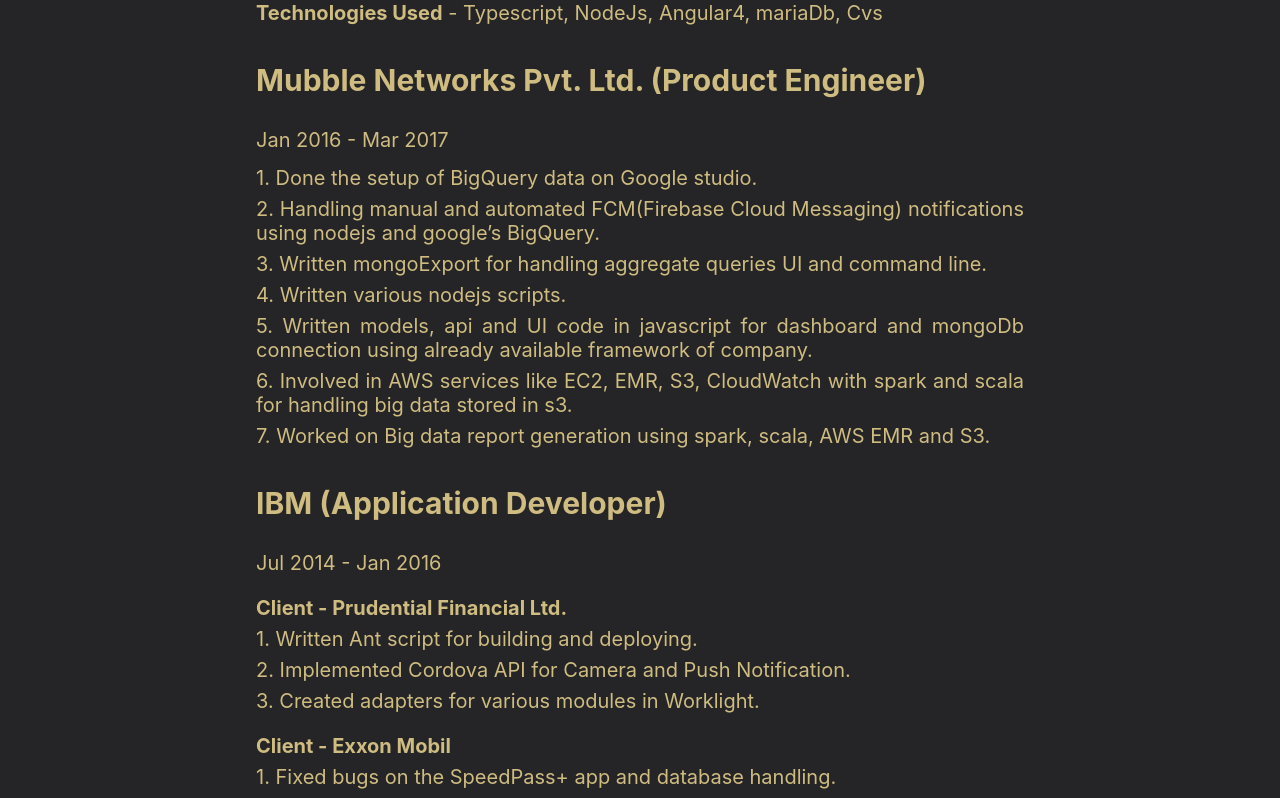
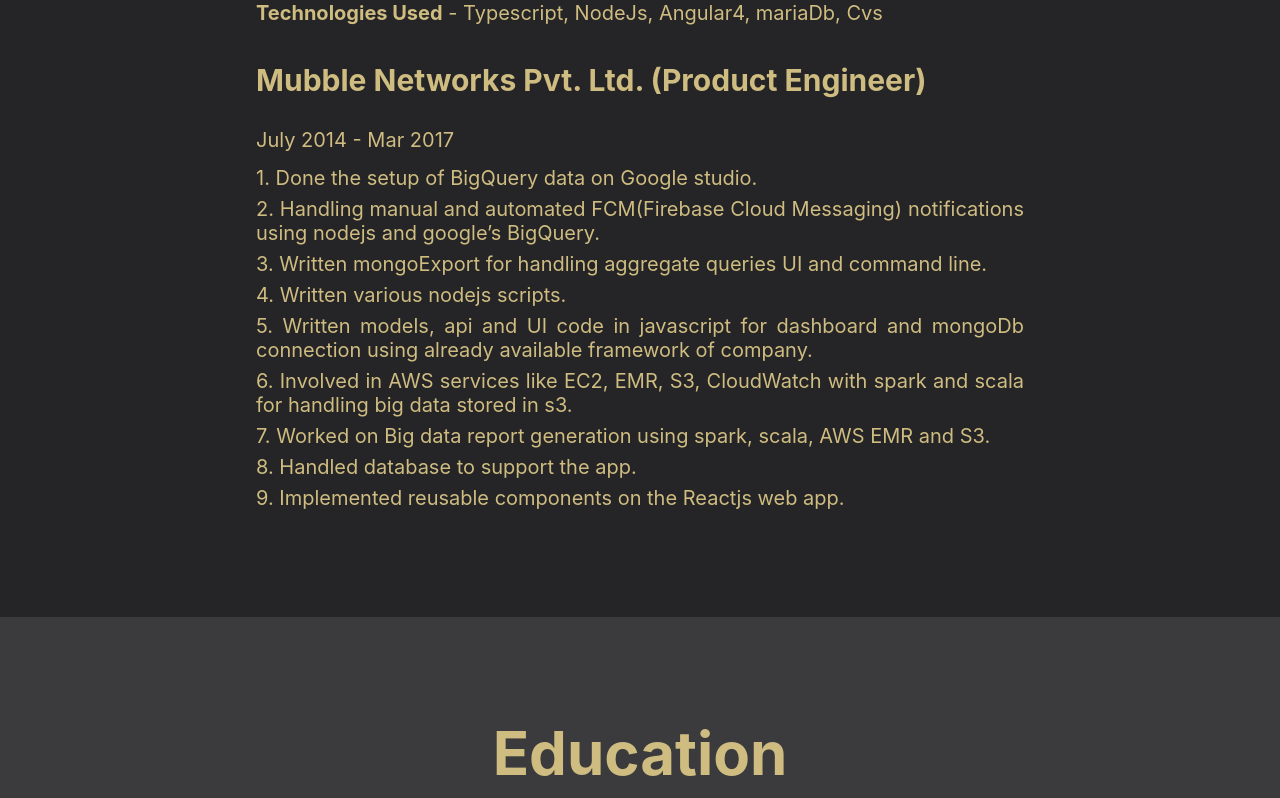
Before and after one commit to mehtarishabh/onerishabh, a React (Create React App) app: page / in a window 1280 px wide. Shown: the part 2780-3578 px from the top of the page. Built offline with nearby package versions, Linux system fonts and the light colour scheme.

Commit message:
work exp modifications

```diff
--- a/src/pages/Home/Home.js
+++ b/src/pages/Home/Home.js
@@ -86,7 +86,7 @@
             <div className='Home_text'><b>Technologies Used</b> - Typescript, NodeJs, Angular4, mariaDb, Cvs</div>
 
           <div className='Home_subheading'>Mubble Networks Pvt. Ltd. (Product Engineer) </div>
-            <div className='Home_text'>Jan 2016 - Mar 2017</div>
+            <div className='Home_text'>July 2014 - Mar 2017</div>
             <div className='Home_text'></div>
             <div className='Home_text'>1. Done the setup of BigQuery data on Google studio.</div>
             <div className='Home_text'>2. Handling manual and automated FCM(Firebase Cloud Messaging) notifications using nodejs and google’s BigQuery.</div>
@@ -96,22 +96,8 @@
             available framework of company.</div>
             <div className='Home_text'>6. Involved in AWS services like EC2, EMR, S3, CloudWatch with spark and scala for handling big data stored in s3.</div>
             <div className='Home_text'>7. Worked on Big data report generation using spark, scala, AWS EMR and S3.</div>
-
-
-          <div className='Home_subheading' ref={el => (containerRefs.current = [...containerRefs.current, el])}>IBM (Application Developer)</div>
-            <div className='Home_text'>Jul 2014 - Jan 2016</div>
-            <div className='Home_text'></div>
-            <div className='Home_text'></div>
-            <div className='Home_text'><b>Client - Prudential Financial Ltd.</b></div>
-            <div className='Home_text'>1. Written Ant script for building and deploying.</div>
-            <div className='Home_text'>2. Implemented Cordova API for Camera and Push Notification.</div>
-            <div className='Home_text'>3. Created adapters for various modules in Worklight.</div>
-            <div className='Home_text'></div>
-            <div className='Home_text'></div>
-            <div className='Home_text'><b>Client - Exxon Mobil</b></div>
-            <div className='Home_text'>1. Fixed bugs on the SpeedPass+ app and database handling.</div>
-            <div className='Home_text'>2. Worked on Reactjs.</div>
-            <div className='Home_text'>3. Used Tealeaf for analytics and Jenkins for automated build and deployment.</div>
+            <div className='Home_text'>8. Handled database to support the app.</div>
+            <div className='Home_text'>9. Implemented reusable components on the Reactjs web app.</div>
         </div>
       </section>
       <section className={menuItemsClass[2]} ref={el => (containerRefs.current = [...containerRefs.current, el])}>
```
